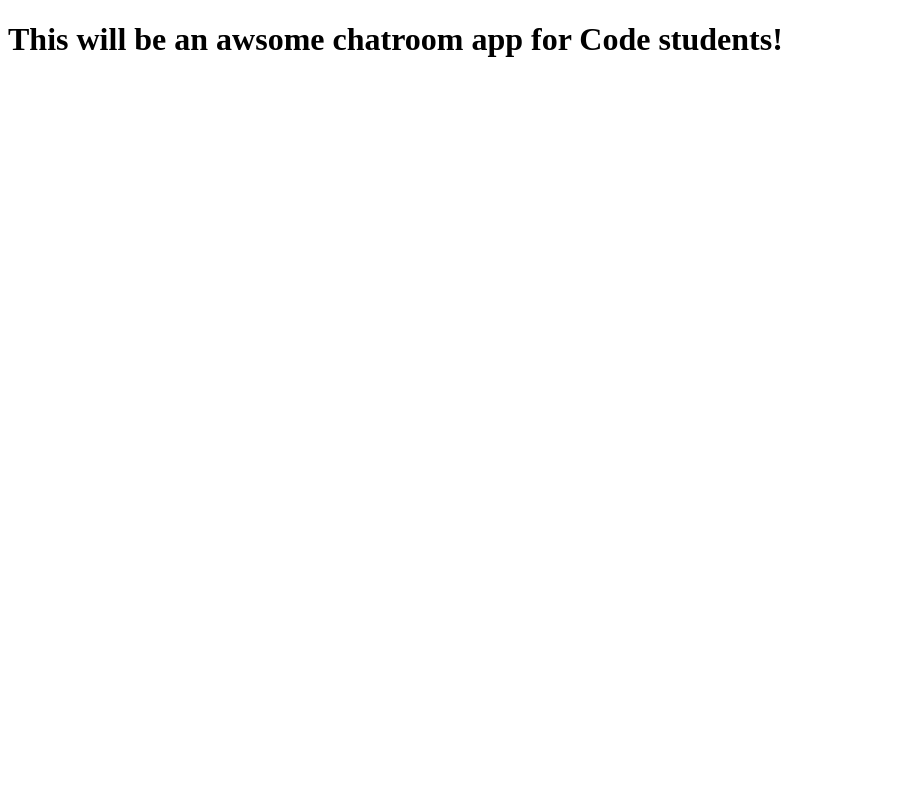
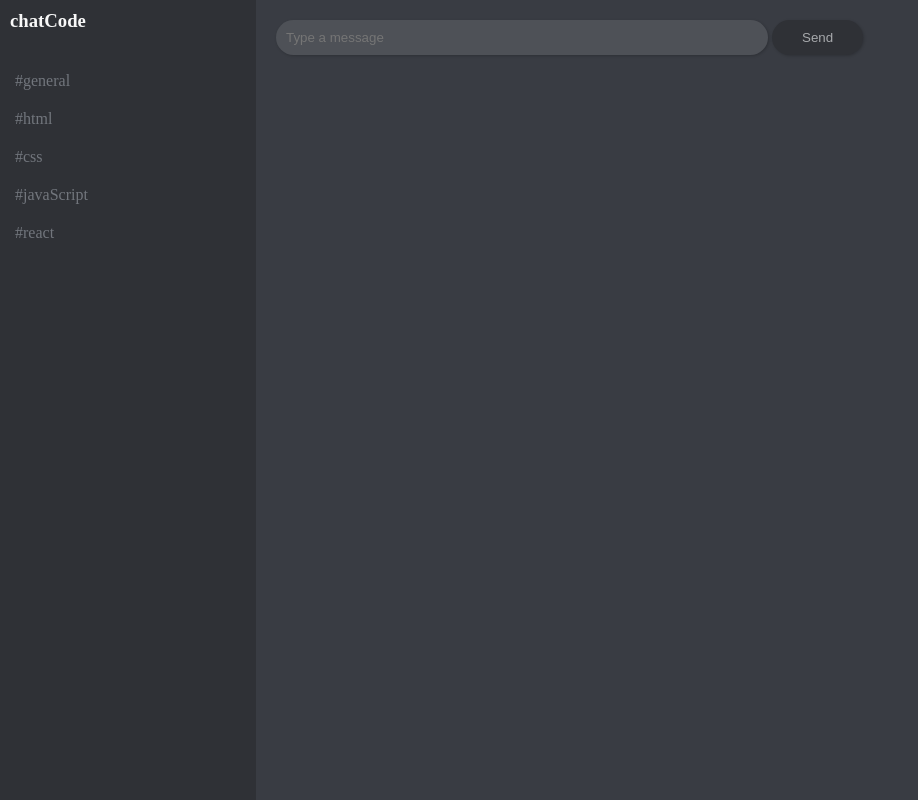
Before and after one commit to stefandjikic/code-chat-app, a plain HTML site: page index.html in a window 1280 px wide. Shown: the whole page, without its empty margins (0-918 px from the left). Drawn offline with Linux system fonts and the light colour scheme.

Commit message:
initial UI

```diff
--- /dev/null
+++ b/css/style.css
@@ -0,0 +1,94 @@
+* {
+  margin: 0;
+  padding: 0;
+  box-sizing: border-box;
+}
+
+a {
+  text-decoration: none;
+  color: #72767d;
+}
+
+.chat-app {
+  height: 100vh;
+  /* height: 100%; */
+  width: 100%;
+  display: flex;
+}
+
+.main-nav {
+  background-color: #2f3136;
+  color: #72767d;
+  width: 20%;
+}
+
+.main-nav .logo {
+  color: #f8f8f8;
+  padding: 10px;
+}
+
+.chat-rooms {
+  margin-top: 20px;
+}
+
+.chat-room {
+  padding: 10px;
+  margin: 0 5px 0 5px;
+  border-radius: 5px;
+  cursor: pointer;
+}
+
+.chat-room:hover {
+  background-color: #393c43;
+}
+
+.chat-room:hover a{
+  color: #f8f8f8;
+}
+
+.chat-container {
+  background-color: #393c43;
+  color: #f8f8f8;
+  width: 80%;
+  padding: 20px;
+}
+
+.chat-container input[type="text"]{
+  background-color:#4e5157;
+  color: #f8f8f8;
+  color: #bebebe;
+  border: none;
+  outline: none;
+  padding: 10px;
+  border-radius: 20px;
+  width: 50%;
+  /* overflow-wrap: break-word; */
+  -webkit-box-shadow: 1px 1px 3px 0px rgba(0,0,0,0.2);
+  -moz-box-shadow: 1px 1px 3px 0px rgba(0,0,0,0.2);
+  box-shadow: 1px 1px 3px 0px rgba(0,0,0,0.2);
+}
+
+.chat-container input[type="submit"]{
+  padding: 10px 30px;
+  border-radius: 20px;
+  border: none;
+  cursor: pointer;
+  background-color: #2f3136;
+  color: #a7a9ac;
+  outline: none;
+  -webkit-box-shadow: 1px 1px 3px 0px rgba(0,0,0,0.2);
+  -moz-box-shadow: 1px 1px 3px 0px rgba(0,0,0,0.2);
+  box-shadow: 1px 1px 3px 0px rgba(0,0,0,0.2);
+
+}
+
+.chat-container input[type="submit"]:hover {
+  color: #bebebe;
+  -webkit-box-shadow: 2px 2px 5px 0px rgba(0,0,0,0.2);
+  -moz-box-shadow: 2px 2px 5px 0px rgba(0,0,0,0.2);
+  box-shadow: 2px 2px 5px 0px rgba(0,0,0,0.2);
+}
+
+.chat-window {
+  /* height: 88.8vh; */
+}
--- a/index.html
+++ b/index.html
@@ -3,9 +3,34 @@
 <head>
   <meta charset="UTF-8">
   <meta name="viewport" content="width=device-width, initial-scale=1.0">
+  <link rel="stylesheet" href="css/style.css">
   <title>Chat Code</title>
 </head>
 <body>
-  <h1>This will be an awsome chatroom app for Code students!</h1>
+  <section class="chat-app">
+    <nav class="main-nav">
+      <h1 class="logo">
+        chatCode
+      </h1>
+      <ul class="chat-rooms">
+        <li class="chat-room" id="general"><a href="#">#general</a></li>
+        <li class="chat-room" id="html"> <a href="#">#html</a></li>
+        <li class="chat-room" id="css"><a href="#">#css</a></li>
+        <li class="chat-room" id="java-script"><a href="#">#javaScript</a></li>
+        <li class="chat-room" id="react"><a href="#">#react</a></li>
+      </ul>
+    </nav>
+    <main class="chat-container">
+      <div class="chat-window">
+        <ul class="chat-list"></ul>
+      </div>
+      <form class="new-message">
+        <input type="text" name="message" id="message" placeholder="Type a message">
+        <input type="submit" value="Send">
+      </form>
+    </main>
+  </section>
+
+  <script src="js/app.js"></script>
 </body>
 </html>
```
Also changed, not shown: js/app.js (added).
